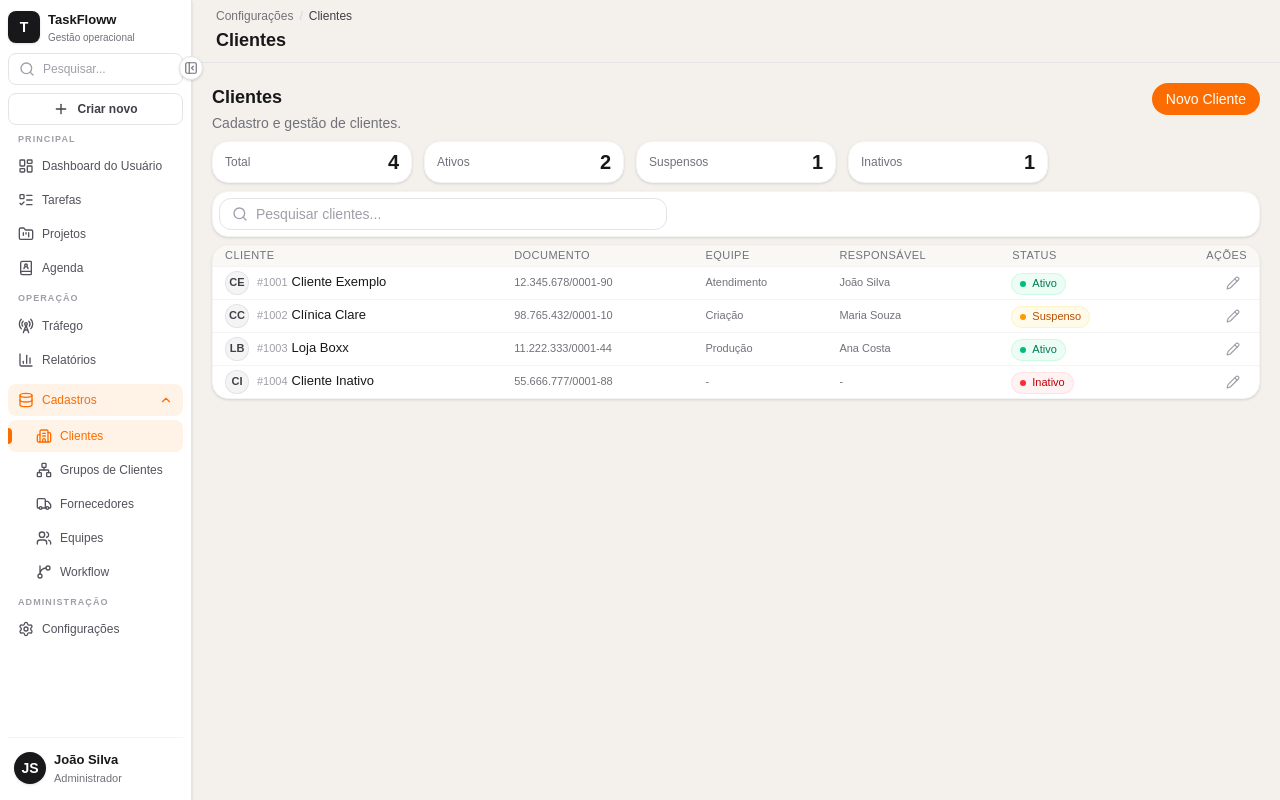
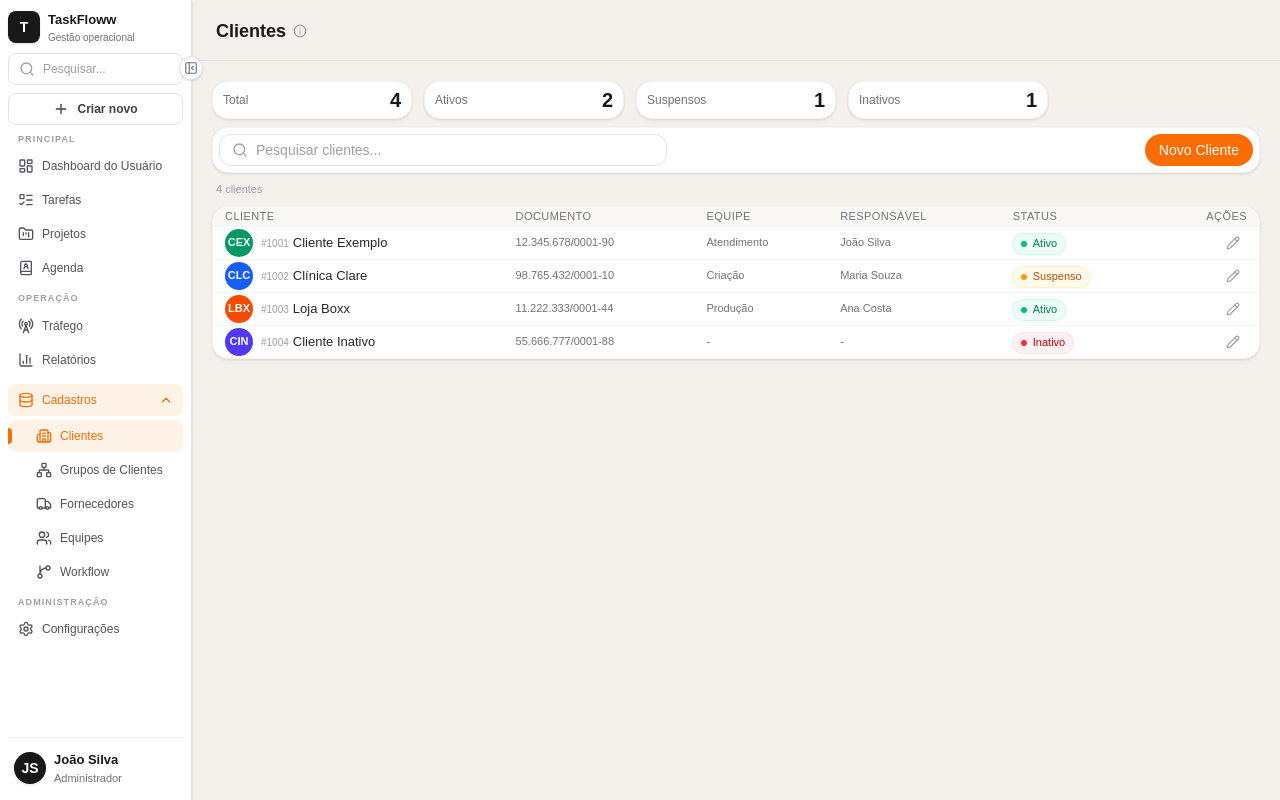
Before and after one commit to hudsonoli/taskflow, a Next.js app in the folder frontend/: page /configuracoes/clientes in a window 1280 px wide. Built offline with nearby package versions, Linux system fonts and the light colour scheme.

Commit message:
feat(clientes): melhora busca, avatar e regras de cadastro

```diff
--- a/frontend/src/components/cadastros/CadastroIndicators.tsx
+++ b/frontend/src/components/cadastros/CadastroIndicators.tsx
@@ -12,7 +12,7 @@ type CadastroIndicatorsProps = {
 };
 
 const densityClassNames: Record<CadastroIndicatorsDensity, string> = {
-  compact: "min-h-[40px] px-3 py-1.5",
+  compact: "min-h-[32px] px-2.5 py-1",
   default: "min-h-[58px] px-3 py-2.5",
 };
 
--- /dev/null
+++ b/frontend/src/components/clientes/ClienteAvatar.tsx
@@ -0,0 +1,53 @@
+// Paleta fixa de 8 cores — a mesma escolhida sempre para o mesmo clienteId
+// (hash estável, não randômico). Tons 600 do Tailwind para manter contraste
+// suficiente com o texto branco em todos os casos.
+const AVATAR_COLORS = [
+  "bg-orange-600",
+  "bg-blue-600",
+  "bg-emerald-600",
+  "bg-violet-600",
+  "bg-rose-600",
+  "bg-cyan-600",
+  "bg-amber-600",
+  "bg-indigo-600",
+];
+
+function resolveAvatarColor(clienteId: string): string {
+  let hash = 0;
+
+  for (let index = 0; index < clienteId.length; index += 1) {
+    hash = (hash * 31 + clienteId.charCodeAt(index)) | 0;
+  }
+
+  return AVATAR_COLORS[Math.abs(hash) % AVATAR_COLORS.length];
+}
+
+type ClienteAvatarProps = {
+  clienteId: string;
+  sigla: string;
+  logoUrl?: string;
+};
+
+// logoUrl é apenas preparação para upload futuro (ainda não implementado):
+// quando existir, a imagem substitui o avatar colorido abaixo.
+export function ClienteAvatar({ clienteId, sigla, logoUrl }: ClienteAvatarProps) {
+  if (logoUrl) {
+    return (
+      // eslint-disable-next-line @next/next/no-img-element
+      <img
+        src={logoUrl}
+        alt=""
+        className="h-7 w-7 shrink-0 rounded-full object-cover"
+      />
+    );
+  }
+
+  return (
+    <span
+      className={`flex h-7 w-7 shrink-0 items-center justify-center rounded-full text-[11px] font-semibold text-white ${resolveAvatarColor(clienteId)}`}
+      aria-hidden="true"
+    >
+      {sigla}
+    </span>
+  );
+}
--- a/frontend/src/components/clientes/ClienteEditFormBody.tsx
+++ b/frontend/src/components/clientes/ClienteEditFormBody.tsx
@@ -24,6 +24,7 @@ const allSections = [
 
 type ClienteEditFormBodyProps = {
   step: ClienteDraftStep;
+  editing: boolean;
   documentoInput: string;
   onDocumentoInputChange: (value: string) => void;
   documentType: DocumentoTipo | null;
@@ -58,6 +59,7 @@ type ClienteEditFormBodyProps = {
  */
 export function ClienteEditFormBody({
   step,
+  editing,
   documentoInput,
   onDocumentoInputChange,
   documentType,
@@ -119,6 +121,7 @@ export function ClienteEditFormBody({
               onChange={onDraftChange}
               onNomeFantasiaChange={onNomeFantasiaChange}
               onSiglaChange={onSiglaChange}
+              siglaEditavel={!editing}
             />
           )}
 
--- a/frontend/src/components/clientes/ClientesView.tsx
+++ b/frontend/src/components/clientes/ClientesView.tsx
@@ -1,11 +1,10 @@
 "use client";
 
-import { useState } from "react";
+import { useCallback, useMemo, useState } from "react";
 import { Pencil } from "lucide-react";
 import { PageShell } from "@/components/layout/PageShell";
 import { Button } from "@/components/ui/Button";
 import {
-  CadastroAvatar,
   CadastroIndicators,
   CadastroTable,
   CadastroToolbar,
@@ -20,14 +19,15 @@ import {
   EntityHistory,
   EntityPeek,
 } from "@/components/entity";
-import { PageHeader } from "@/components/ui/PageHeader";
 import { StatusPill } from "@/components/ui/StatusPill";
 import {
   EMPRESA_PADRAO_ID,
   equipesDisponiveis,
   responsaveisDisponiveis,
 } from "@/lib/cliente-mock";
+import { normalizeSearchText, normalizeSearchToken } from "@/lib/search-normalize";
 import type { ClienteDraft, ClienteStatus } from "@/types/cliente";
+import { ClienteAvatar } from "./ClienteAvatar";
 import { ClienteEditFormBody } from "./ClienteEditFormBody";
 import { useClienteDraft } from "./useClienteDraft";
 
@@ -47,6 +47,40 @@ function resolveResponsavelNome(responsavelId?: string): string {
     responsaveisDisponiveis.find((usuario) => usuario.id === responsavelId)
       ?.nome ?? responsavelId
   );
+}
+
+// Campos pesquisáveis hoje: código interno, nome fantasia, razão social,
+// documento, e-mail, equipe responsável e responsável comercial. Quando o
+// modelo de Cliente ganhar Tags, basta somar mais um item ao textHaystack —
+// não há estrutura de Tags neste momento (types/cliente.ts não a possui).
+function matchesCliente(cliente: ClienteDraft, query: string): boolean {
+  const normalizedQuery = normalizeSearchText(query);
+  if (!normalizedQuery) return true;
+
+  const textHaystack = normalizeSearchText(
+    [
+      cliente.codigoInterno,
+      cliente.nomeFantasia,
+      cliente.nomeRazaoSocial,
+      cliente.documento,
+      cliente.email,
+      resolveEquipeNome(cliente.equipeResponsavelId),
+      resolveResponsavelNome(cliente.responsavelComercialId),
+    ].join(" ")
+  );
+
+  if (textHaystack.includes(normalizedQuery)) return true;
+
+  // Comparação tolerante a pontuação (ex.: "12345678000190" ↔
+  // "12.345.678/0001-90"), aplicada só aos campos de documento/código.
+  const tokenQuery = normalizeSearchToken(query);
+  if (!tokenQuery) return false;
+
+  const tokenHaystack = normalizeSearchToken(
+    `${cliente.codigoInterno} ${cliente.documento}`
+  );
+
+  return tokenHaystack.includes(tokenQuery);
 }
 
 // Mapeamento de cor por estado — específico de Clientes, não vive no
@@ -352,18 +386,14 @@ export function ClientesView() {
     (cliente) => cliente.status === "Inativo"
   ).length;
 
-  const clientesFiltrados = clientes.filter((cliente) =>
-    [
-      cliente.codigoInterno,
-      cliente.nomeFantasia,
-      cliente.nomeRazaoSocial,
-      cliente.documento,
-      cliente.email,
-    ]
-      .join(" ")
-      .toLowerCase()
-      .includes(searchQuery.trim().toLowerCase())
+  const clientesFiltrados = useMemo(
+    () => clientes.filter((cliente) => matchesCliente(cliente, searchQuery)),
+    [clientes, searchQuery]
   );
+
+  const resultadosLabel = searchQuery.trim()
+    ? `${clientesFiltrados.length} resultado${clientesFiltrados.length === 1 ? "" : "s"} encontrado${clientesFiltrados.length === 1 ? "" : "s"}`
+    : `${clientesFiltrados.length} cliente${clientesFiltrados.length === 1 ? "" : "s"}`;
 
   const clienteDraft = useClienteDraft(selectedCliente, editSessionId);
 
@@ -408,7 +438,15 @@ export function ClientesView() {
   // (sem selectedClienteId) → fecha por completo. Mesma função atende
   // Escape, clique no backdrop, botão "X" do cabeçalho e o botão
   // "Cancelar"/"Fechar" do rodapé — um único ponto de decisão.
-  function handleCloseIntent() {
+  //
+  // useCallback (não uma function declaration comum) porque é passada como
+  // onClose para o EntityDrawer, cujo efeito de foco/trap depende dessa
+  // referência (entity/EntityDrawer.tsx). Sem memoização, cada tecla
+  // digitada em qualquer campo do formulário re-renderiza a View com uma
+  // nova closure, o efeito reexecuta, e o cleanup+setup do Drawer move o
+  // foco para o primeiro elemento focável do header (o botão fechar) — daí
+  // o bug de precisar reclicar no campo a cada letra.
+  const handleCloseIntent = useCallback(() => {
     if (drawerMode === "edit" && selectedClienteId) {
       setDrawerMode("peek");
       return;
@@ -416,7 +454,7 @@ export function ClientesView() {
 
     setDrawerMode("closed");
     setSelectedClienteId(null);
-  }
+  }, [drawerMode, selectedClienteId]);
 
   function handleSaveEdit() {
     handleUpsert(clienteDraft.draft);
@@ -428,17 +466,6 @@ export function ClientesView() {
 
   return (
     <PageShell density="compact">
-      <PageHeader
-        title="Clientes"
-        description="Cadastro e gestão de clientes."
-        size="section"
-        actions={
-          <Button size="sm" colorScheme="brand" onClick={openCreate}>
-            Novo Cliente
-          </Button>
-        }
-      />
-
       <CadastroIndicators
         density="compact"
         items={[
@@ -454,7 +481,14 @@ export function ClientesView() {
         searchValue={searchQuery}
         onSearchChange={setSearchQuery}
         searchPlaceholder="Pesquisar clientes..."
+        actions={
+          <Button size="sm" colorScheme="brand" onClick={openCreate}>
+            Novo Cliente
+          </Button>
+        }
       />
+
+      <p className="px-1 text-[11px] text-zinc-400">{resultadosLabel}</p>
 
       <CadastroTable minWidth="900px">
         <thead className={cadastroTableHeaderClassName}>
@@ -469,6 +503,16 @@ export function ClientesView() {
         </thead>
 
         <tbody>
+          {clientesFiltrados.length === 0 ? (
+            <tr>
+              <td colSpan={6} className="px-3 py-8 text-center text-[12px] text-zinc-400">
+                {searchQuery.trim()
+                  ? `Nenhum cliente encontrado para "${searchQuery.trim()}".`
+                  : "Nenhum cliente encontrado."}
+              </td>
+            </tr>
+          ) : null}
+
           {clientesFiltrados.map((cliente) => {
             const nome = cliente.nomeFantasia || cliente.nomeRazaoSocial;
 
@@ -488,12 +532,12 @@ export function ClientesView() {
               >
                 <td className={cell}>
                   <div className="flex min-w-0 items-center gap-2">
-                    <CadastroAvatar label={nome} density="compact" />
+                    <ClienteAvatar clienteId={cliente.clienteId} sigla={cliente.sigla} />
                     <div className="flex min-w-0 items-baseline gap-1">
-                      <span className="shrink-0 text-[11px] font-normal text-zinc-400">
+                      <span className="shrink-0 text-[10px] font-normal text-zinc-400">
                         {cliente.codigoInterno}
                       </span>
-                      <span className="min-w-0 truncate text-[13px] font-normal text-zinc-900">
+                      <span className="min-w-0 truncate text-[13px] font-normal leading-tight text-zinc-800">
                         {nome}
                       </span>
                     </div>
@@ -608,6 +652,7 @@ export function ClientesView() {
         {drawerMode === "edit" ? (
           <ClienteEditFormBody
             step={clienteDraft.step}
+            editing={clienteDraft.editing}
             documentoInput={clienteDraft.documentoInput}
             onDocumentoInputChange={clienteDraft.setDocumentoInput}
             documentType={clienteDraft.documentType}
--- a/frontend/src/components/layout/Header.tsx
+++ b/frontend/src/components/layout/Header.tsx
@@ -1,6 +1,7 @@
 "use client";
 
 import { usePathname } from "next/navigation";
+import { Info } from "lucide-react";
 import { Breadcrumb } from "./Breadcrumb";
 import { HeaderActions } from "./HeaderActions";
 
@@ -51,20 +52,55 @@ function shouldHideHeaderActions(pathname: string) {
   return pathname === "/fornecedores" || pathname.startsWith("/configuracoes");
 }
 
+// Descrições exibidas via tooltip ao lado do título — hoje só Clientes,
+// que também dispensa o breadcrumb (título único na página, sem
+// "Configurações > Clientes" duplicando contexto). Outras rotas continuam
+// sem entrada aqui e mantêm o comportamento anterior inalterado.
+const titleTooltips: Record<string, string> = {
+  "/configuracoes/clientes": "Cadastro e gestão de clientes.",
+};
+
+const routesWithoutBreadcrumb = new Set(Object.keys(titleTooltips));
+
 export function Header() {
   const pathname = usePathname();
   const title = resolveTitle(pathname);
+  const titleTooltip = titleTooltips[pathname];
+  const tooltipId = "header-title-tooltip";
 
   return (
     <header className="border-b border-zinc-200 bg-[#f4f1ec] px-6 py-2">
       <div className="flex min-h-11 items-center justify-between gap-4">
         <div className="min-w-0">
-          <Breadcrumb pathname={pathname} />
+          {!routesWithoutBreadcrumb.has(pathname) ? (
+            <Breadcrumb pathname={pathname} />
+          ) : null}
 
           {title ? (
-            <h1 className="mt-0.5 text-lg font-semibold text-zinc-900">
-              {title}
-            </h1>
+            <div className="mt-0.5 flex items-center gap-1.5">
+              <h1 className="text-lg font-semibold text-zinc-900">{title}</h1>
+
+              {titleTooltip ? (
+                <span className="group relative inline-flex">
+                  <button
+                    type="button"
+                    aria-describedby={tooltipId}
+                    className="inline-flex h-4 w-4 items-center justify-center rounded-full text-zinc-400 hover:text-zinc-600 focus-visible:outline-none focus-visible:ring-2 focus-visible:ring-zinc-900 focus-visible:ring-offset-1"
+                  >
+                    <Info className="h-3.5 w-3.5" strokeWidth={2} aria-hidden="true" />
+                    <span className="sr-only">Sobre esta página</span>
+                  </button>
+
+                  <span
+                    id={tooltipId}
+                    role="tooltip"
+                    className="pointer-events-none absolute left-0 top-full z-10 mt-1 w-max max-w-[220px] rounded-md bg-zinc-900 px-2 py-1 text-xs font-normal text-white opacity-0 shadow-sm transition-opacity duration-150 group-hover:opacity-100 group-focus-within:opacity-100"
+                  >
+                    {titleTooltip}
+                  </span>
+                </span>
+              ) : null}
+            </div>
           ) : null}
         </div>
 
--- /dev/null
+++ b/frontend/src/lib/search-normalize.ts
@@ -0,0 +1,21 @@
+/**
+ * Normalização compartilhada para busca textual em telas de cadastro.
+ * Reutilizável por outras entidades (Fornecedores, Usuários, Grupos de
+ * Clientes, etc.) sem acoplar a lógica a uma tela específica.
+ */
+export function normalizeSearchText(value: string): string {
+  return value
+    .normalize("NFD")
+    .replace(/[̀-ͯ]/g, "")
+    .toLowerCase()
+    .trim()
+    .replace(/\s+/g, " ");
+}
+
+/**
+ * Para documentos/códigos (CNPJ, CPF, código interno): remove também
+ * pontuação, permitindo comparar "12345678000190" com "12.345.678/0001-90".
+ */
+export function normalizeSearchToken(value: string): string {
+  return normalizeSearchText(value).replace(/[^a-z0-9]/g, "");
+}
```
Also changed, not shown: frontend/src/components/clientes/ClienteFormSections.tsx (+34 -9 lines), frontend/src/lib/uppercase-field.ts (added, +10 -0 lines).
